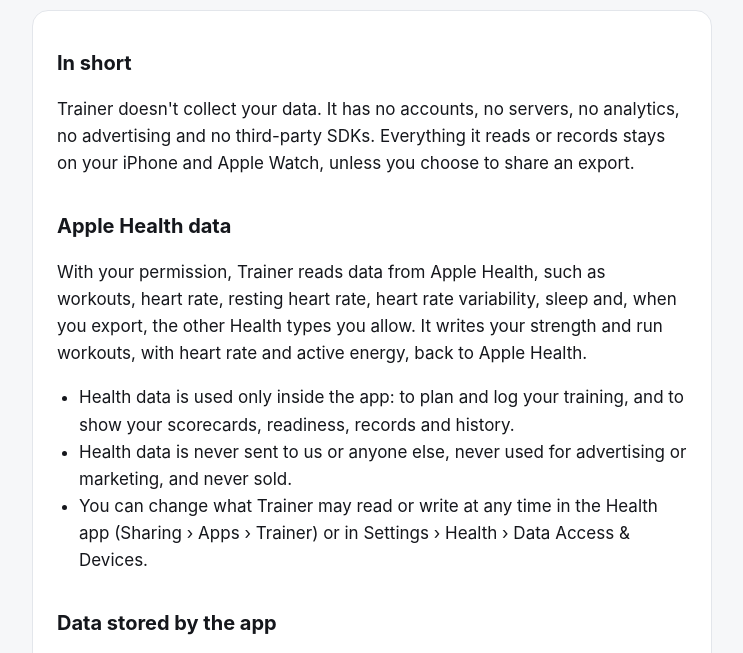
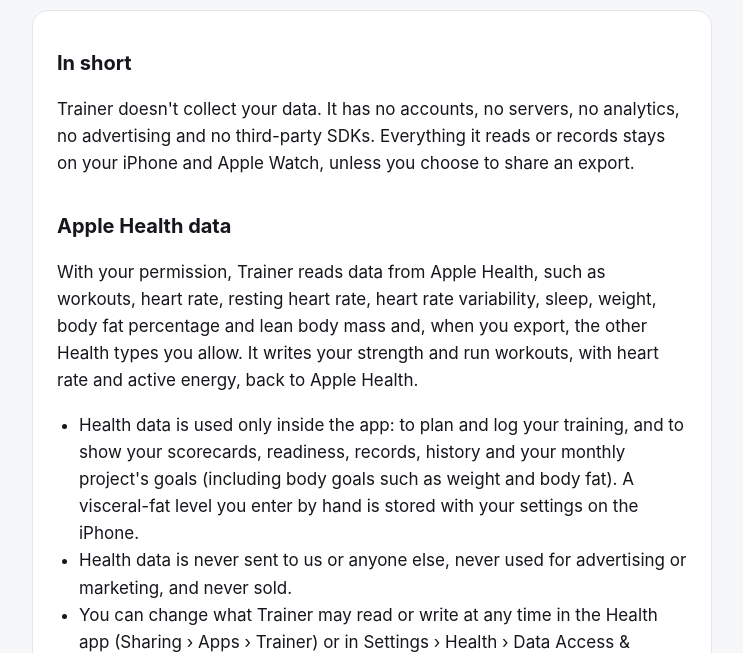
Before and after one commit to tony-lizy/trainer-site, a plain HTML site: page privacy.html in a window 1280 px wide. Shown: the part 134-787 px from the top of the page, without its empty margins (268-1011 px from the left). Drawn offline with Linux system fonts and the light colour scheme.

Commit message:
Privacy: Trainer 1.2 also reads weight, body fat and lean mass from Apple Health (on device only)

```diff
--- a/privacy.html
+++ b/privacy.html
@@ -24,11 +24,13 @@
 
     <h2>Apple Health data</h2>
     <p>With your permission, Trainer reads data from Apple Health, such as workouts, heart rate, resting heart rate,
-      heart rate variability, sleep and, when you export, the other Health types you allow. It writes your strength
+      heart rate variability, sleep, weight, body fat percentage and lean body mass and, when you export, the other
+      Health types you allow. It writes your strength
       and run workouts, with heart rate and active energy, back to Apple Health.</p>
     <ul>
       <li>Health data is used only inside the app: to plan and log your training, and to show your scorecards,
-        readiness, records and history.</li>
+        readiness, records, history and your monthly project's goals (including body goals such as weight and body
+        fat). A visceral-fat level you enter by hand is stored with your settings on the iPhone.</li>
       <li>Health data is never sent to us or anyone else, never used for advertising or marketing, and never sold.</li>
       <li>You can change what Trainer may read or write at any time in the Health app (Sharing › Apps › Trainer) or
         in Settings › Health › Data Access &amp; Devices.</li>
```
